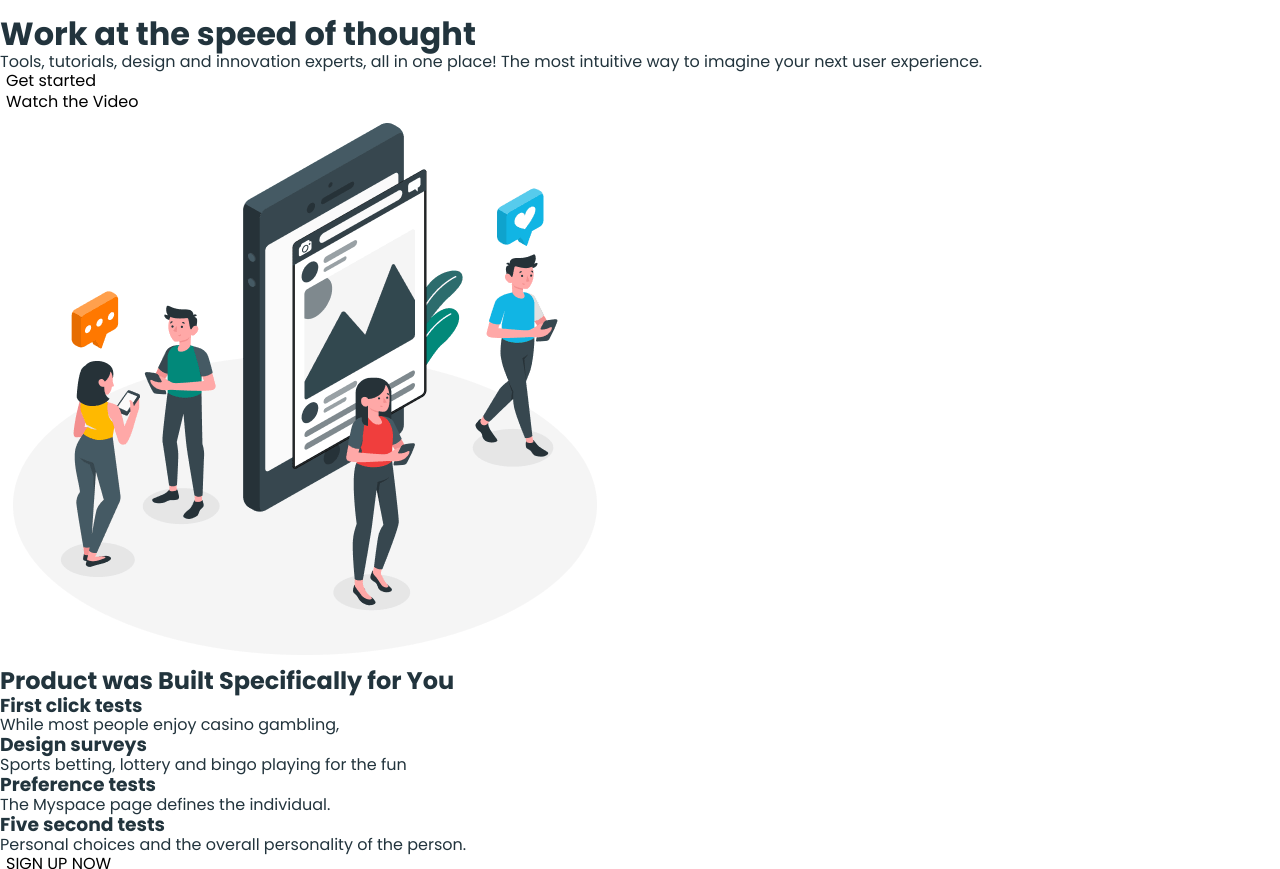
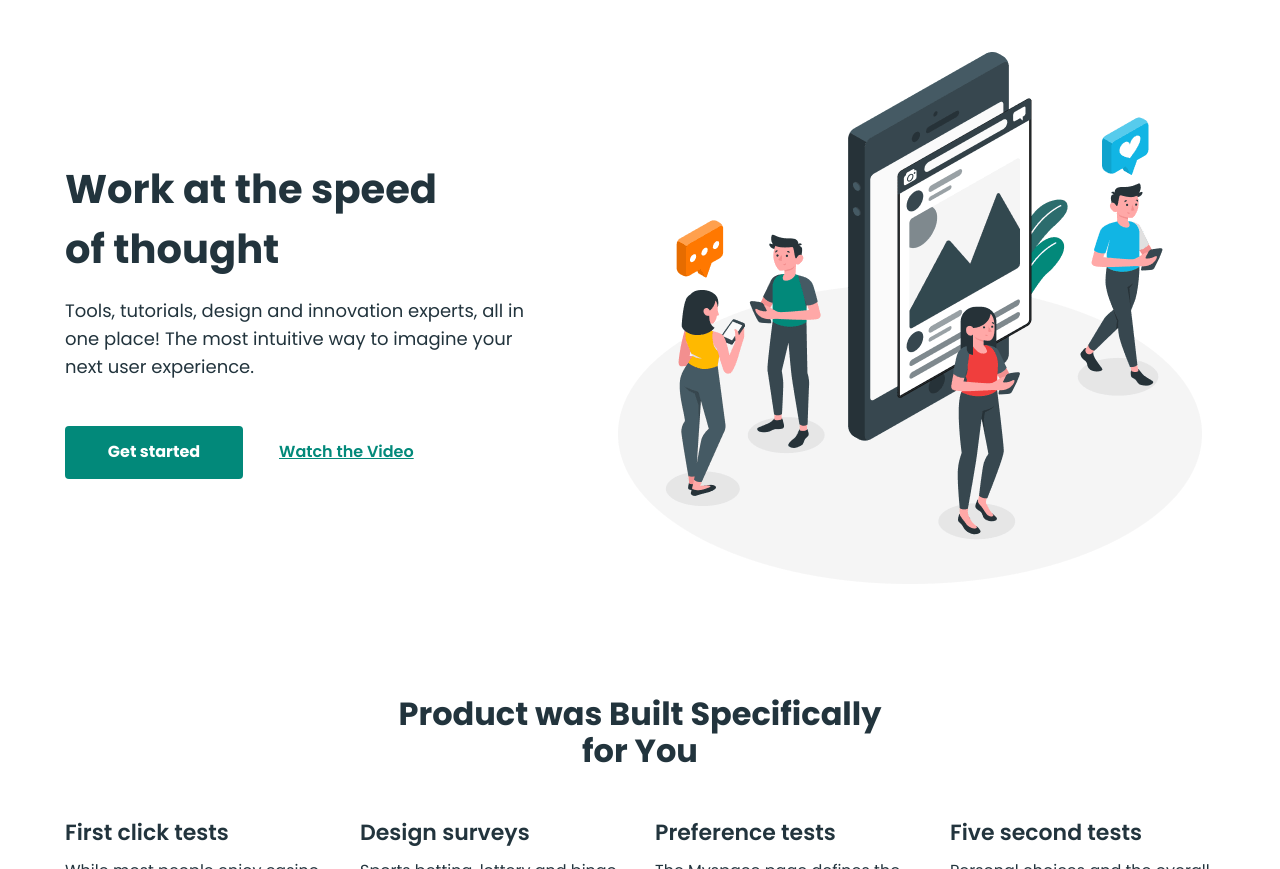
Before and after one commit to Sivonenko/Business-promotion15-16, a plain HTML site: page index.html in a window 1280 px wide. Shown: the part 64-933 px from the top of the page. Drawn offline with nearby package versions, Linux system fonts and the light colour scheme.

Commit message:
add style for hero+product

```diff
--- a/css/styles.css
+++ b/css/styles.css
@@ -42,7 +42,8 @@ button {
 }
 
 /* header */
-.header {}
+.header {
+}
 
 .header .container {
   display: flex;
@@ -76,7 +77,7 @@ button {
   padding: 26px 0;
   display: block;
 }
-.current{
+.current {
   font-weight: 600;
 }
 .header-list-btn {
@@ -89,7 +90,6 @@ button {
   font-weight: 600;
   font-size: 16px;
   border-radius: 4px;
-
 }
 
 .header-btn-in {
@@ -105,3 +105,105 @@ button {
   background-color: #02897a;
   color: #fff;
 }
+/* hero */
+.hero {
+  padding-top: 25px;
+  padding-bottom: 50px;
+}
+
+.hero .container {
+  display: flex;
+  align-items: center;
+  justify-content: space-between;
+}
+
+.hero-text-wrap {
+  max-width: 465px;
+}
+
+.hero-title {
+  font-size: 40px;
+  line-height: 1.5;
+  max-width: 373px;
+  margin-bottom: 18px;
+}
+
+.hero-text {
+  font-size: 18px;
+  line-height: 1.55556;
+  margin-bottom: 45px;
+}
+
+.hero-list {
+  display: flex;
+  gap: 30px;
+  align-items: center;
+}
+
+.hero-btn-start {
+  border-radius: 4px;
+  min-width: 178px;
+  height: 53px;
+  background-color: #02897a;
+  font-weight: 700;
+  font-size: 16px;
+  color: #fff;
+}
+.hero-btn-start:hover,
+.hero-btn-start:focus {
+  background-color: #03584e;
+  color: #efd0d0;
+}
+.hero-btn-watch {
+  font-weight: 600;
+  font-size: 16px;
+  text-decoration: underline;
+  color: #02897a;
+}
+
+/* product */
+
+.product {
+  padding: 50px 0;
+}
+
+.product-title {
+  font-size: 32px;
+  text-align: center;
+  max-width: 535px;
+  margin-left: auto;
+  margin-right: auto;
+  margin-bottom: 50px;
+}
+
+.product-list {
+  display: flex;
+  gap: 30px;
+  margin-bottom: 50px;
+}
+
+.product-item {
+  width: calc((100% - 90px) / 4);
+}
+
+.product-subtitle {
+  font-weight: 600;
+  font-size: 22px;
+  margin-bottom: 13px;
+}
+
+.product-text {
+  line-height: 1.625;
+}
+
+.product-btn {
+  border-radius: 4px;
+  min-width: 175px;
+  height: 53px;
+  background-color: #02897a;
+  font-weight: 700;
+  font-size: 16px;
+  color: #fff;
+  margin: 0 auto;
+  display: block;
+}
--- a/index.html
+++ b/index.html
@@ -54,40 +54,62 @@
     </header>
     <main>
       <!-- Hero -->
-      <section>
-        <h1>Work at the speed of thought</h1>
-        <p>
-          Tools, tutorials, design and innovation experts, all in one place! The
-          most intuitive way to imagine your next user experience.
+      <section class="hero">
+        <div class="container">
+          <div class="hero-text-wrap">
+            <h1 class="hero-title">Work at the speed of thought</h1>
+            <p class="hero-text">
+              Tools, tutorials, design and innovation experts, all in one place!
+              The most intuitive way to imagine your next user experience.
             </p>
-        <ul>
-          <li><button type="button">Get started</button></li>
-          <li><button type="button">Watch the Video</button></li>
+            <ul class="hero-list">
+              <li>
+                <button class="hero-btn-start" type="button">
+                  Get started
+                </button>
+              </li>
+              <li>
+                <button class="hero-btn-watch" type="button">
+                  Watch the Video
+                </button>
+              </li>
             </ul>
+          </div>
           <img src="./images/hero-img-min.png" alt="people" width="610" />
+        </div>
       </section>
       <!-- Product -->
-      <section>
-        <h2 class="">Product was Built Specifically for You</h2>
-        <ul>
-          <li>
-            <h3>First click tests</h3>
-            <p>While most people enjoy casino gambling,</p>
+      <section class="product">
+        <div class="container">
+          <h2 class="product-title">Product was Built Specifically for You</h2>
+          <ul class="product-list">
+            <li class="product-item">
+              <h3 class="product-subtitle">First click tests</h3>
+              <p class="product-text">
+                While most people enjoy casino gambling,
+              </p>
             </li>
-          <li>
-            <h3>Design surveys</h3>
-            <p>Sports betting, lottery and bingo playing for the fun</p>
+            <li class="product-item">
+              <h3 class="product-subtitle">Design surveys</h3>
+              <p class="product-text">
+                Sports betting, lottery and bingo playing for the fun
+              </p>
             </li>
-          <li>
-            <h3>Preference tests</h3>
-            <p>The Myspace page defines the individual.</p>
+            <li class="product-item">
+              <h3 class="product-subtitle">Preference tests</h3>
+              <p class="product-text">
+                The Myspace page defines the individual.
+              </p>
             </li>
-          <li>
-            <h3>Five second tests</h3>
-            <p>Personal choices and the overall personality of the person.</p>
+            <li class="product-item">
+              <h3 class="product-subtitle">Five second tests</h3>
+              <p class="product-text">
+                Personal choices and the overall personality of the person.
+              </p>
             </li>
           </ul>
-        <button type="button">SIGN UP NOW</button>
+          <button class="product-btn" type="button">SIGN UP NOW</button>
+        </div>
       </section>
       <section>
         <h2><span>Effortless Validatio</span>Management</h2>
```
Lines whose indentation alone changed are shown as unchanged.
